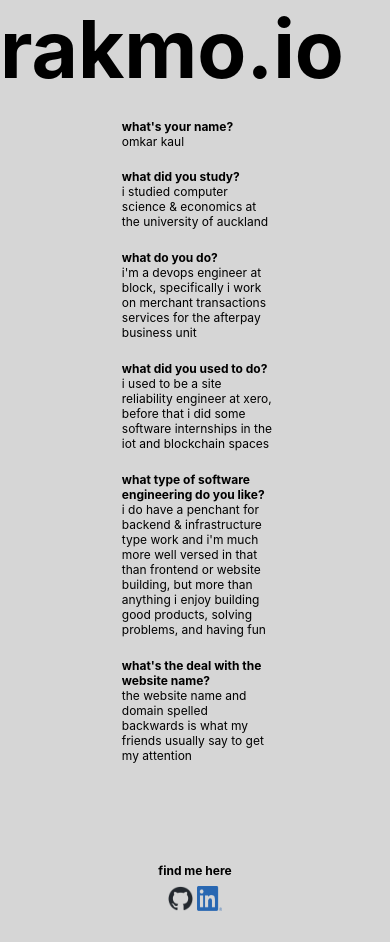
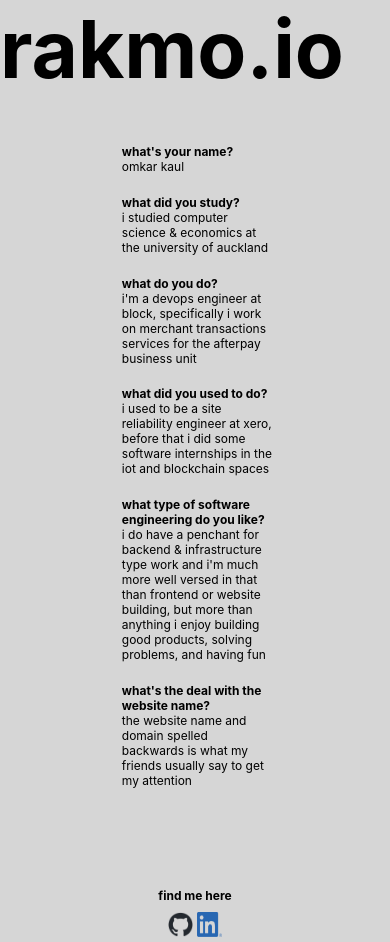
Before and after one commit to omkarkaul/personal-website, a React (Create React App) app: page / in a window 390 px wide. Before the commit the page ends 916 px from the top, so only its background shows below. Built offline with nearby package versions, Linux system fonts and the light colour scheme.

Commit message:
Decrease main block top padding in mobile media query

```diff
--- a/src/App.css
+++ b/src/App.css
@@ -23,7 +23,7 @@ body {
   flex-direction: column;
   align-items: center;
   justify-content: space-evenly;
-  margin-top: 2vh;
+  margin-top: 10vh;
 }
 
 .title {
@@ -77,6 +77,10 @@ body {
     font-size: 12px;
   }
 
+  .main {
+    margin-top: 5vh;
+  }
+
   .githubImage {
     width: 25px;
     height: 25px;
```
